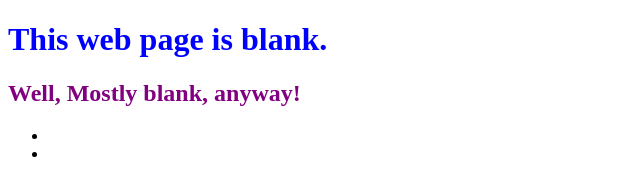
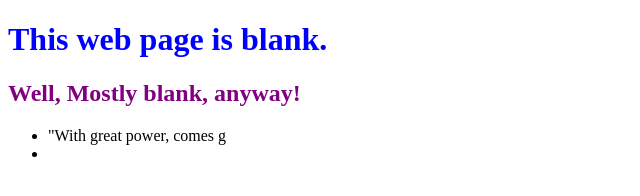
Before and after one commit to TimothyAdmin/SAPwebide, a plain HTML site: page index.html in a window 1280 px wide. Shown: the whole page, without its empty margins (0-640 px from the left). Drawn offline with Linux system fonts and the light colour scheme.

Commit message:
added quote

```diff
--- a/index.html
+++ b/index.html
@@ -8,7 +8,7 @@
 		<h1 style="color: Blue">This web page is blank.</h1>
 		<h2 style="color: Purple">Well, Mostly blank, anyway!</h2>
 		<ul>
-			<li></li>
+			<li>"With great power, comes g</li>
 			<li></li>
 		</ul>
 	</body>
```
